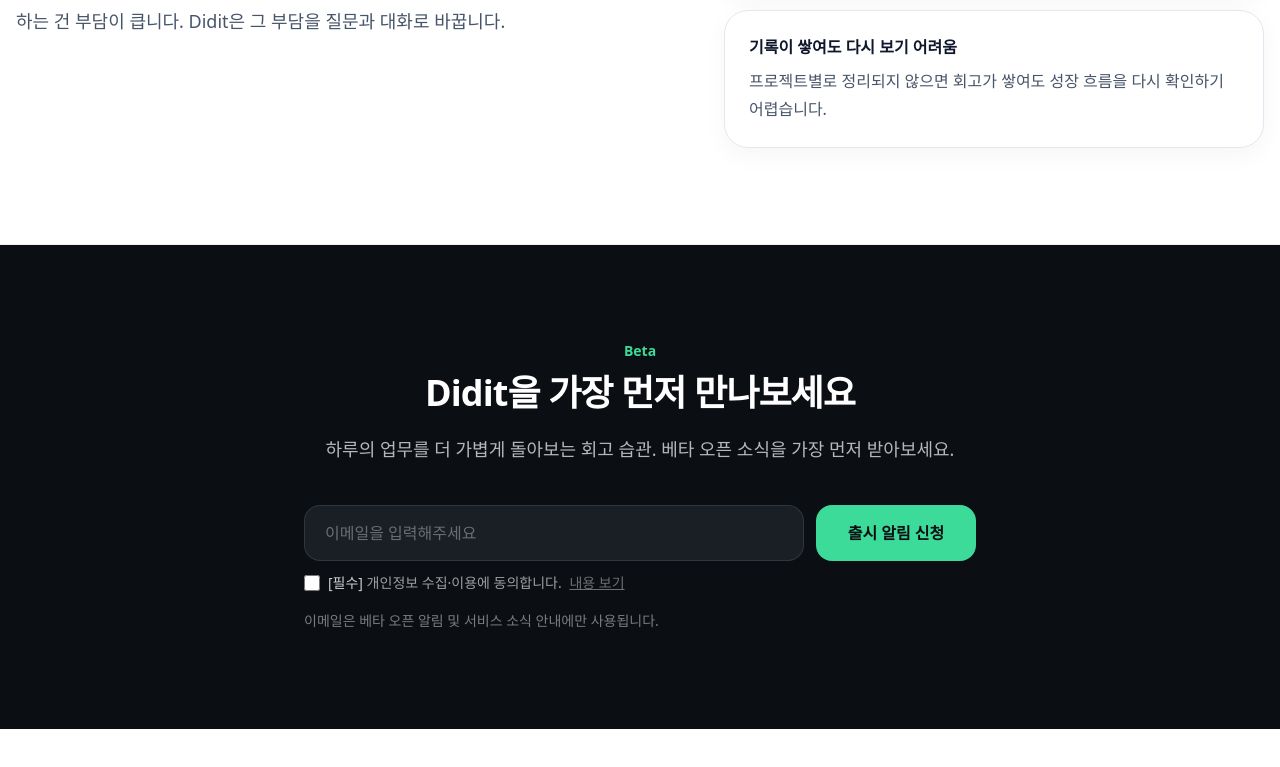
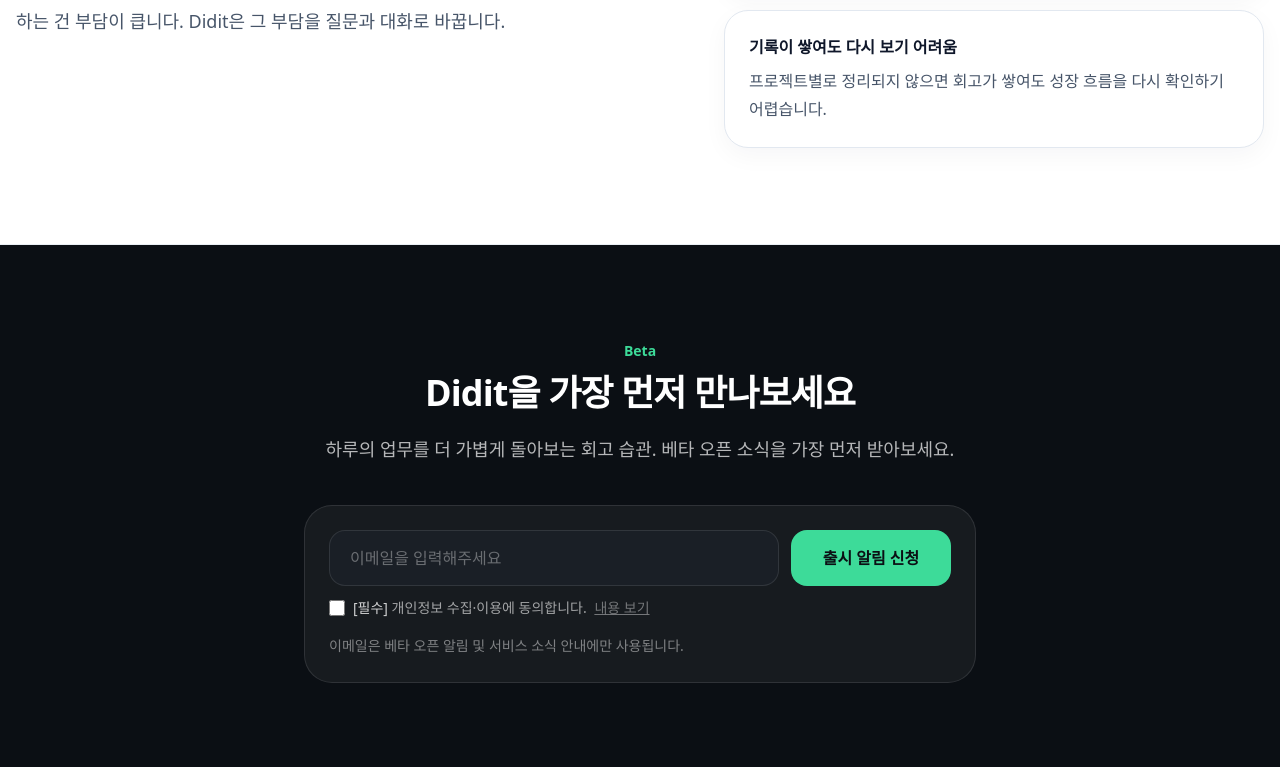
Before and after one commit to ddiddit/didit, a Nuxt app: page / in a window 1280 px wide. Shown: the part 2373-3140 px from the top of the page. Before the commit the page ends 3102 px from the top, so only its background shows below. Built offline with nearby package versions, Linux system fonts and the light colour scheme.

Commit message:
refactor: UI 수정

```diff
--- a/app/components/landing/CTASection.vue
+++ b/app/components/landing/CTASection.vue
@@ -78,7 +78,7 @@
       </p>
 
       <div class="mx-auto mt-10 w-full max-w-2xl">
-        <div v-if="!isSubmitted">
+        <div v-if="!isSubmitted" class="rounded-[28px] border border-white/10 bg-white/5 p-4 sm:p-6">
           <div class="flex flex-col gap-3 sm:flex-row">
             <input
               v-model="email"
```
